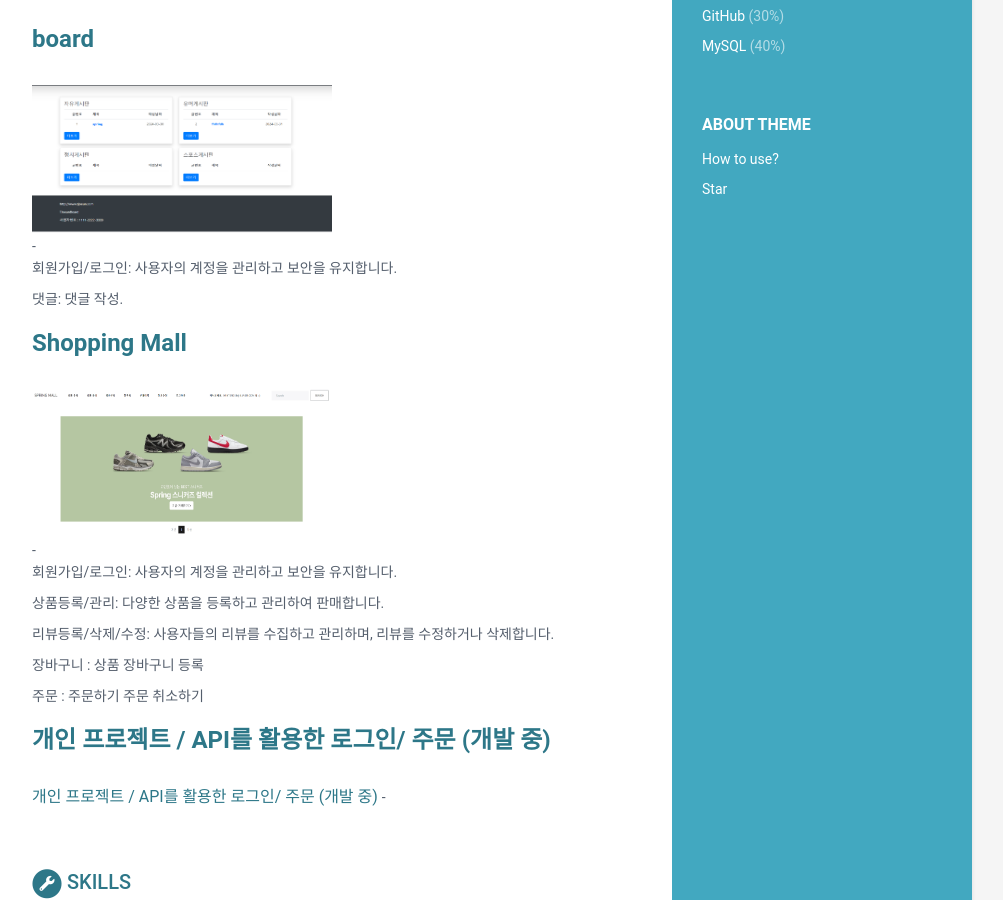
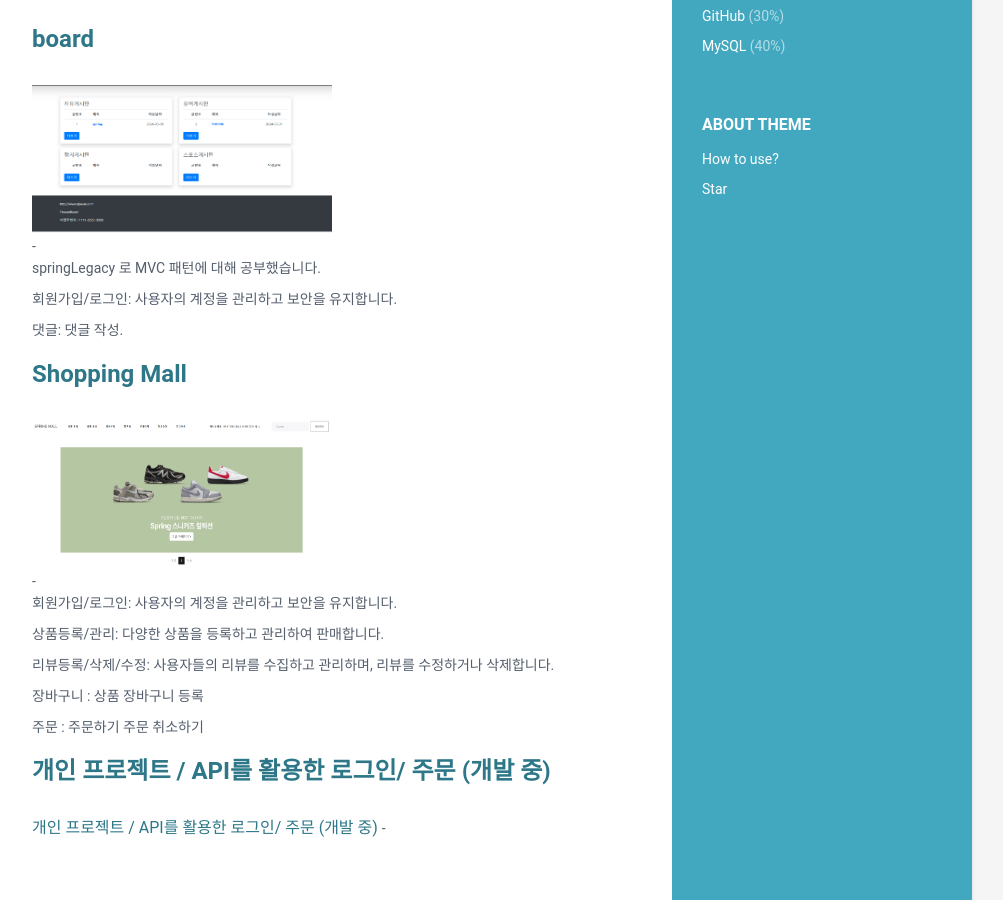
Before and after one commit to beom123456/beom123456.github.io, a Jekyll site: the page built from index.html, in a window 1280 px wide and 900 px high, scrolled down 928 px. Shown: the whole window, without its empty margins (168-1171 px from the left). Built offline with Jekyll 4.4.1, drawn with Linux system fonts in a browser that asks for light colours.

Commit message:
Update data.yml

```diff
--- a/_data/data.yml
+++ b/_data/data.yml
@@ -109,6 +109,7 @@ projects:
         link: "https://github.com/beom123456/board.git"
         image_link: "assets/images/board.png"
         tagline: |
+          <p>springLegacy 로 MVC 패턴에 대해 공부했습니다.</p>
           <p>회원가입/로그인: 사용자의 계정을 관리하고 보안을 유지합니다.</p>
           <p>댓글: 댓글 작성.</p>
 
```
